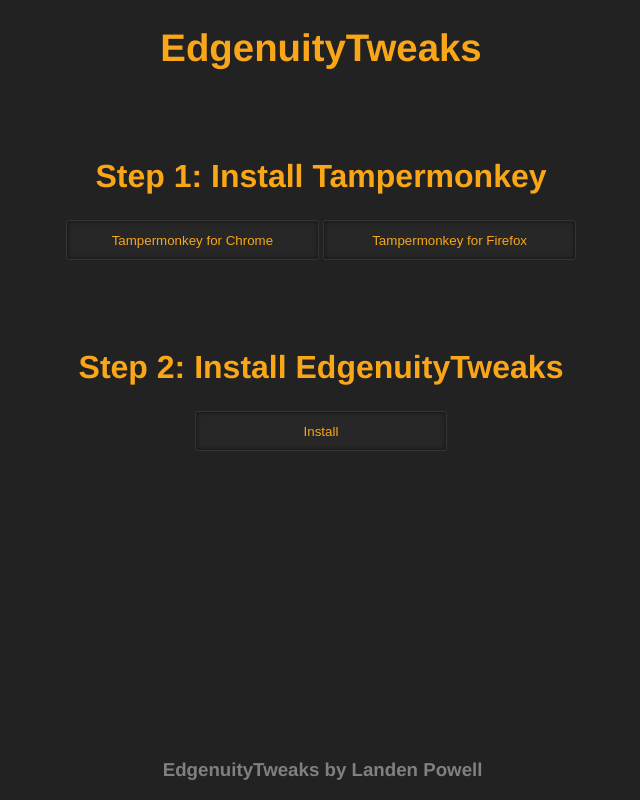
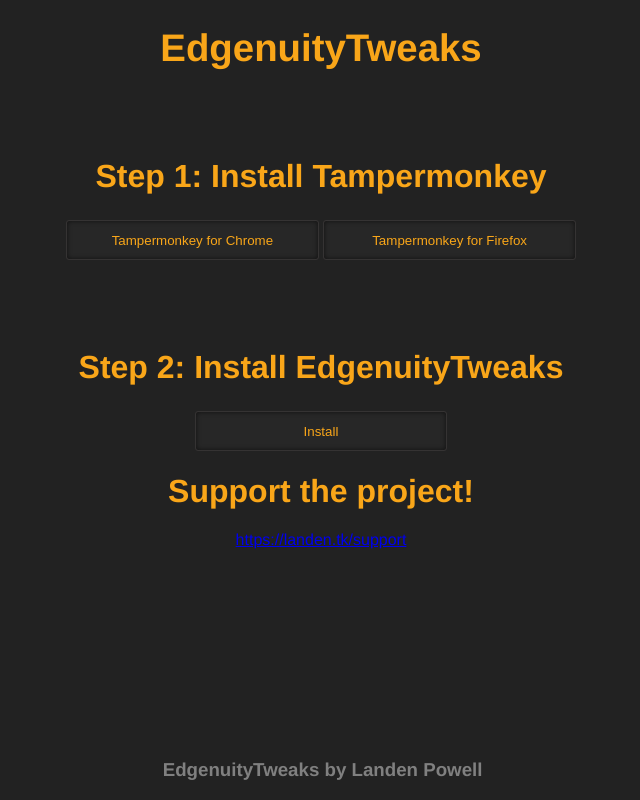
Before and after one commit to Fortress-Client/web, a plain HTML site: page index.html in a window 1280 px wide. Shown: the whole page, without its empty margins (319-959 px from the left). Drawn offline with Linux system fonts and the light colour scheme.

Commit message:
Update index.html

```diff
--- a/index.html
+++ b/index.html
@@ -20,6 +20,8 @@
         <a href="https://addons.mozilla.org/en-US/firefox/addon/tampermonkey/"><button>Tampermonkey for Firefox</button></a>
         <h1 class="step">Step 2: Install EdgenuityTweaks</h1>
         <a href="install.user.js"><button>Install</button></a>
+		<h1>Support the project!</h1>
+        <p> <a href="https://landen.gq/support">https://landen.tk/support</a></p>
         <h3 id="copyright">EdgenuityTweaks by Landen Powell</h3>
     </body>
 
```
